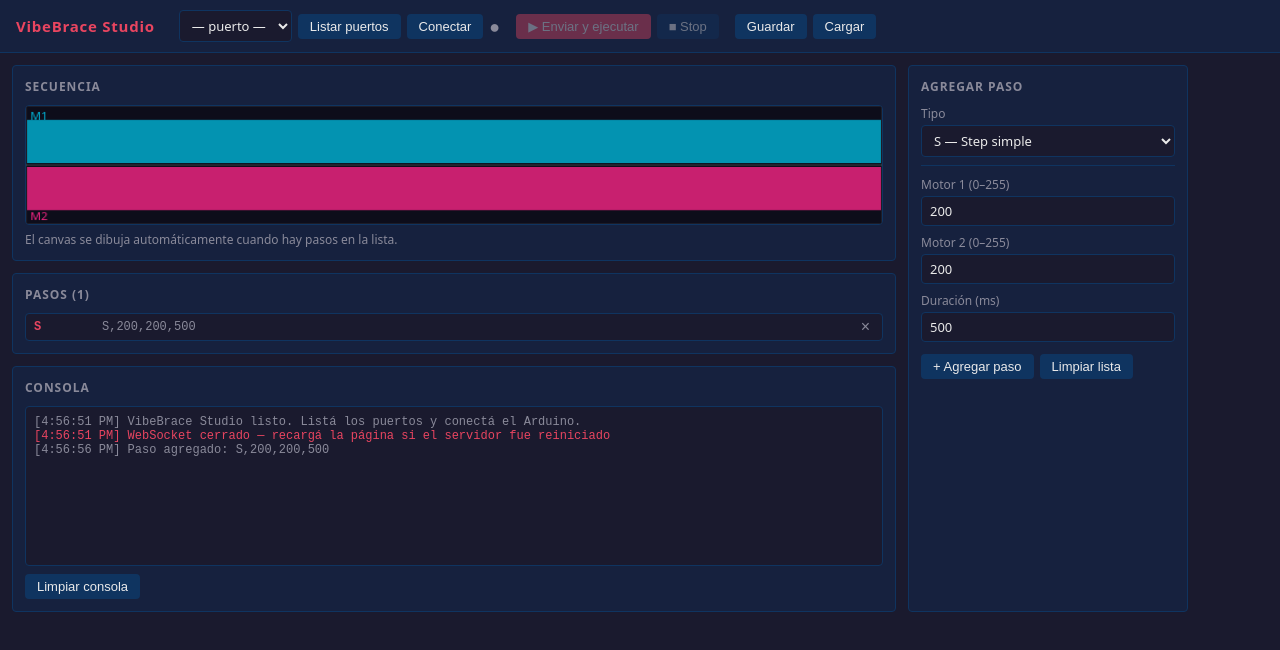
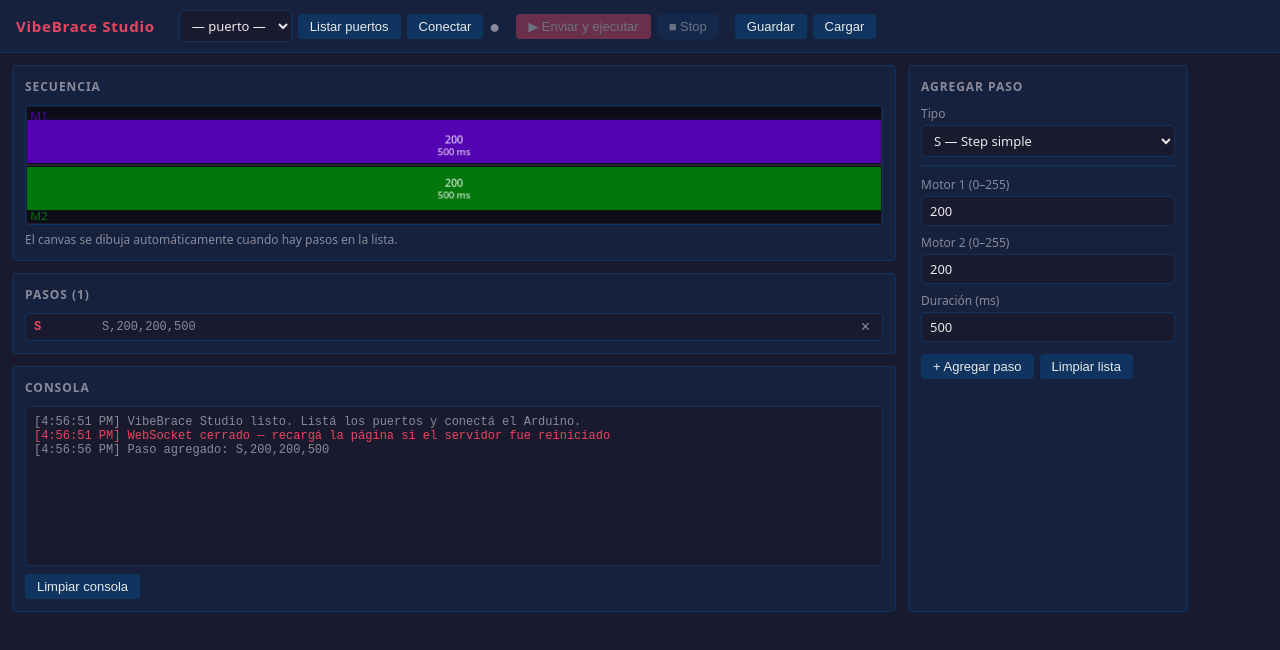
Before and after one commit to Petergelio/lifia-unlp-vibebrace, a plain HTML site: page public/index.html in a window 1280 px wide. Both pictures are taken after a click on the button "+ Agregar paso". Drawn offline with Linux system fonts and the light colour scheme.

Commit message:
se terminó de comentar todo pattern.js, se modifico el css y los colores de los motores, y se inició la etapa 1 con pattern.test.js

```diff
--- a/public/editor.js
+++ b/public/editor.js
@@ -15,29 +15,29 @@
 
 // ─── Estado ───────────────────────────────────────────────────────────────────
 
-let steps     = [];      // array de pasos del patrón actual
+let steps = [];      // array de pasos del patrón actual
 let connected = false;   // true si hay conexión activa con el Arduino
 
 // ─── Referencias al DOM ───────────────────────────────────────────────────────
 
-const portSelect      = document.getElementById('portSelect');
-const btnListPorts    = document.getElementById('btnListPorts');
-const btnConnect      = document.getElementById('btnConnect');
+const portSelect = document.getElementById('portSelect');
+const btnListPorts = document.getElementById('btnListPorts');
+const btnConnect = document.getElementById('btnConnect');
 const statusIndicator = document.getElementById('statusIndicator');
-const btnSend         = document.getElementById('btnSend');
-const btnStop         = document.getElementById('btnStop');
-const btnSave         = document.getElementById('btnSave');
-const btnLoad         = document.getElementById('btnLoad');
-const fileInput       = document.getElementById('fileInput');
-const btnAddStep      = document.getElementById('btnAddStep');
-const btnClearSteps   = document.getElementById('btnClearSteps');
-const btnClearLog     = document.getElementById('btnClearLog');
-const stepList        = document.getElementById('stepList');
-const stepCount       = document.getElementById('stepCount');
-const logEl           = document.getElementById('log');
-const canvas          = document.getElementById('timelineCanvas');
-const ctx             = canvas.getContext('2d');
-const stepKindSelect  = document.getElementById('stepKind');
+const btnSend = document.getElementById('btnSend');
+const btnStop = document.getElementById('btnStop');
+const btnSave = document.getElementById('btnSave');
+const btnLoad = document.getElementById('btnLoad');
+const fileInput = document.getElementById('fileInput');
+const btnAddStep = document.getElementById('btnAddStep');
+const btnClearSteps = document.getElementById('btnClearSteps');
+const btnClearLog = document.getElementById('btnClearLog');
+const stepList = document.getElementById('stepList');
+const stepCount = document.getElementById('stepCount');
+const logEl = document.getElementById('log');
+const canvas = document.getElementById('timelineCanvas');
+const ctx = canvas.getContext('2d');
+const stepKindSelect = document.getElementById('stepKind');
 
 // ─── Log ──────────────────────────────────────────────────────────────────────
 
@@ -59,9 +59,15 @@
 	log('WebSocket conectado al servidor', 'info');
 });
 
+
+//sección donde se recibe el websocket ────────────────────────────────────────────────────────────────
+
 ws.addEventListener('message', (event) => {
 	const msg = event.data.trim();
 	log(`← ${msg}`, 'received');
+
+	//────────────────────────────────────────────────────────────────
+
 
 	if (msg === 'DONE') {
 		setPlaying(false);
@@ -87,7 +93,7 @@
 
 btnListPorts.addEventListener('click', async () => {
 	try {
-    const res  = await fetch('/ports');
+		const res = await fetch('/ports');   //Sección donde se realiza el fetch (pide al servidor los datos del puerto)
 		const data = await res.json();
 
 		portSelect.innerHTML = '<option value="">— puerto —</option>';
@@ -124,10 +130,10 @@
 	}
 
 	try {
-    const res  = await fetch('/connect', {
-      method:  'POST',
+		const res = await fetch('/connect', {
+			method: 'POST',
 			headers: { 'Content-Type': 'application/json' },
-      body:    JSON.stringify({ port })
+			body: JSON.stringify({ port })
 		});
 		const data = await res.json();
 
@@ -144,15 +150,15 @@
 
 function setConnected(value) {
 	connected = value;
-  btnConnect.textContent   = value ? 'Desconectar' : 'Conectar';
+	btnConnect.textContent = value ? 'Desconectar' : 'Conectar';
 	statusIndicator.className = value ? 'status status--on' : 'status status--off';
-  btnSend.disabled          = !value || steps.length === 0;
-  btnStop.disabled          = !value;
+	btnSend.disabled = !value || steps.length === 0;
+	btnStop.disabled = !value;
 }
 
 function setPlaying(value) {
 	statusIndicator.className = value ? 'status status--busy' : (connected ? 'status status--on' : 'status status--off');
-  btnSend.disabled          = value || !connected || steps.length === 0;
+	btnSend.disabled = value || !connected || steps.length === 0;
 }
 
 // ─── Enviar patrón ────────────────────────────────────────────────────────────
@@ -169,10 +175,10 @@
 	setPlaying(true);
 
 	try {
-    const res  = await fetch('/send', {
-      method:  'POST',
+		const res = await fetch('/send', {
+			method: 'POST',
 			headers: { 'Content-Type': 'application/json' },
-      body:    JSON.stringify({ lines })
+			body: JSON.stringify({ lines })
 		});
 		const data = await res.json();
 
@@ -189,9 +195,9 @@
 btnStop.addEventListener('click', async () => {
 	try {
 		await fetch('/send', {
-      method:  'POST',
+			method: 'POST',
 			headers: { 'Content-Type': 'application/json' },
-      body:    JSON.stringify({ lines: ['STOP'] })
+			body: JSON.stringify({ lines: ['STOP'] })
 		});
 		log('→ STOP', 'sent');
 		setPlaying(false);
@@ -233,7 +239,7 @@
 
 function renderStepList() {
 	stepCount.textContent = `(${steps.length})`;
-  btnSend.disabled      = !connected || steps.length === 0;
+	btnSend.disabled = !connected || steps.length === 0;
 
 	if (steps.length === 0) {
 		stepList.innerHTML = '<li class="step-list__empty">No hay pasos. Agregá uno con el formulario.</li>';
@@ -258,10 +264,10 @@
 
 stepKindSelect.addEventListener('change', () => {
 	const kind = stepKindSelect.value;
-  document.getElementById('paramsS').style.display       = kind === 'S'       ? '' : 'none';
-  document.getElementById('paramsRAMP').style.display    = kind === 'RAMP'    ? '' : 'none';
+	document.getElementById('paramsS').style.display = kind === 'S' ? '' : 'none';
+	document.getElementById('paramsRAMP').style.display = kind === 'RAMP' ? '' : 'none';
 	document.getElementById('paramsTREMOLO').style.display = kind === 'TREMOLO' ? '' : 'none';
-  document.getElementById('paramsXFADE').style.display   = kind === 'XFADE'   ? '' : 'none';
+	document.getElementById('paramsXFADE').style.display = kind === 'XFADE' ? '' : 'none';
 });
 
 // ─── Guardar / cargar ─────────────────────────────────────────────────────────
@@ -270,9 +276,9 @@
 	const name = prompt('Nombre del patrón:', 'mi-patron') || 'mi-patron';
 	const json = savePattern(name, steps);
 	const blob = new Blob([json], { type: 'application/json' });
-  const url  = URL.createObjectURL(blob);
-  const a    = document.createElement('a');
-  a.href     = url;
+	const url = URL.createObjectURL(blob);
+	const a = document.createElement('a');
+	a.href = url;
 	a.download = `${name}.json`;
 	a.click();
 	URL.revokeObjectURL(url);
@@ -316,9 +322,17 @@
  * Los pasos RAMP, TREMOLO y XFADE se muestran como bloques sólidos
  * con su intensidad promedio hasta que se implemente la visualización detallada.
  */
+
+
+
+//── Función donde se dibuja el canvas ──────────────────────────────────────────────────────
 function drawTimeline() {
 	const W = canvas.width;
 	const H = canvas.height;
+	//────────────────────────────────────────────────────────────────────────────────────────────
+
+
+
 
 	// Limpiar
 	ctx.fillStyle = '#0d0d1a';
@@ -332,9 +346,9 @@
 		return;
 	}
 
-  const totalMs   = estimateDurationMs(steps);
-  const laneH     = H / 2 - 4;  // alto de cada carril
-  const msToX     = (ms) => (ms / totalMs) * W;
+	const totalMs = estimateDurationMs(steps);
+	const laneH = H / 2 - 4;  // alto de cada carril
+	const msToX = (ms) => (ms / totalMs) * W;
 
 	let currentMs = 0;
 
@@ -364,20 +378,34 @@
 				break;
 		}
 
-    const x  = msToX(currentMs);
+		const x = msToX(currentMs);
 		const h1 = (d1 / 255) * laneH;
 		const h2 = (d2 / 255) * laneH;
 
 		// Motor 1 (carril superior, crece hacia arriba desde el centro)
 		if (h1 > 0) {
-      ctx.fillStyle = '#00b4d8cc';
+			ctx.fillStyle = '#6500d8cc';
 			ctx.fillRect(x + 1, H / 2 - h1 - 2, blockW - 2, h1);
+			ctx.fillStyle = '#ffffff';
+			ctx.font = '10px system-ui';
+			ctx.textAlign = 'center';
+			ctx.fillText(`${Math.round(d1)}`, x + blockW / 2, H / 2 - h1 / 2);
+
+//Contador de ms (duración)
+			ctx.font = '9px system-ui';
+			ctx.fillText(`${step.params.ms} ms`, x + blockW / 2, H / 2 - h2 / 2 + 12);
 		}
 
 		// Motor 2 (carril inferior, crece hacia abajo desde el centro)
 		if (h2 > 0) {
-      ctx.fillStyle = '#f72585cc';
-      ctx.fillRect(x + 1, H / 2 + 2, blockW - 2, h2);
+			ctx.fillStyle = '#029209cc';
+			ctx.fillRect(x + 1, H / 2 + 2, blockW - 2, h2); ctx.fillStyle = '#ffffff';
+			ctx.font = '10px system-ui';
+			ctx.textAlign = 'center';
+			ctx.fillText(`${Math.round(d2)}`, x + blockW / 2, H / 2 + h2 / 2);
+
+			ctx.font = '9px system-ui';
+			ctx.fillText(`${step.params.ms} ms`, x + blockW / 2, H / 2 + h2 / 2 + 12);
 		}
 
 		// Borde del bloque (separación visual)
@@ -389,19 +417,19 @@
 
 	// Línea central
 	ctx.strokeStyle = '#ffffff33';
-  ctx.lineWidth   = 1;
+	ctx.lineWidth = 1;
 	ctx.beginPath();
 	ctx.moveTo(0, H / 2);
 	ctx.lineTo(W, H / 2);
 	ctx.stroke();
 
 	// Etiqueta M1 / M2
-  ctx.fillStyle = '#00b4d8';
-  ctx.font      = '11px system-ui';
+	ctx.fillStyle = '#6500d8cc';
+	ctx.font = '11px system-ui';
 	ctx.textAlign = 'left';
 	ctx.fillText('M1', 4, 14);
 
-  ctx.fillStyle = '#f72585';
+	ctx.fillStyle = '#029209cc';
 	ctx.fillText('M2', 4, H - 4);
 }
 
--- a/public/index.html
+++ b/public/index.html
@@ -159,5 +159,6 @@
 
   <script src="./pattern.js"></script>
   <script src="./editor.js"></script>
+  <script src="./pattern.test.js"></script>
 </body>
 </html>
```
Also changed, not shown: public/pattern.js (+50 -4 lines), 1 other file. Lines whose indentation alone changed are shown as unchanged.
